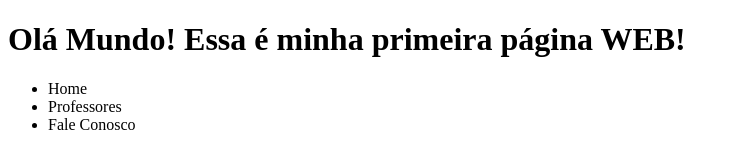
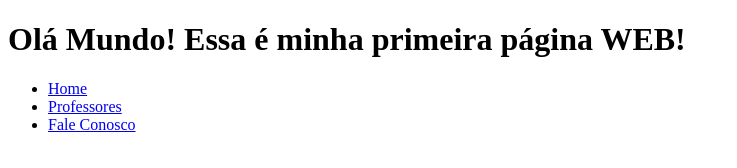
Before and after one commit to GuPina/devaria-aulaHTML-2023, a plain HTML site: page index.html in a window 1280 px wide. Shown: the whole page, without its empty margins (0-737 px from the left). Drawn offline with Linux system fonts and the light colour scheme.

Commit message:
Atualizacao da Home

```diff
--- a/index.html
+++ b/index.html
@@ -9,9 +9,9 @@
             <h1>Olá Mundo! Essa é minha primeira página WEB!</h1>
             <nav>
                 <ul>
-                    <li>Home</li>
-                    <li> Professores</li>
-                    <li>Fale Conosco</li>
+                    <li><a href="index.html">Home</a> </li>
+                    <li><a href="Professores.html">Professores</a> </li>
+                    <li><a href="Fale Conosco.html">Fale Conosco</a> </li>
                 </ul>
             </nav>
         </header>
```
